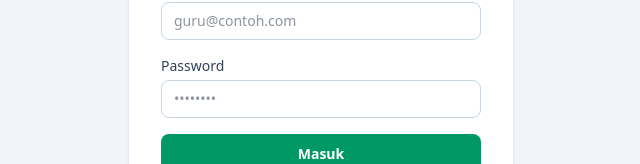
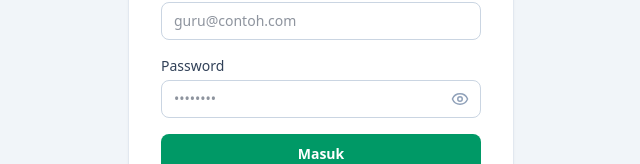
Before and after one commit to aqilaziz/absensimamsaka2026, a Next.js app: page /login in a window 1280 px wide. Shown: the part 319-483 px from the top of the page, without its empty margins (319-959 px from the left). Built offline with nearby package versions, Linux system fonts and the light colour scheme; no server answers.

Commit message:
feat: ikon mata tampil/sembunyi password di form login

```diff
--- a/app/(auth)/login/login-form.tsx
+++ b/app/(auth)/login/login-form.tsx
@@ -2,6 +2,7 @@
 
 import { useState, useTransition } from "react";
 import { useRouter } from "next/navigation";
+import { Eye, EyeOff } from "lucide-react";
 import { createClient } from "@/lib/supabase/client";
 
 export function LoginForm() {
@@ -9,6 +10,7 @@ export function LoginForm() {
   const [error, setError] = useState<string | null>(null);
   const [pending, startTransition] = useTransition();
   const [googlePending, setGooglePending] = useState(false);
+  const [tampilPassword, setTampilPassword] = useState(false);
 
   async function signInGoogle() {
     setError(null);
@@ -78,15 +80,27 @@ export function LoginForm() {
         >
           Password
         </label>
+        <div className="relative">
           <input
             id="password"
             name="password"
-          type="password"
+            type={tampilPassword ? "text" : "password"}
             required
             autoComplete="current-password"
-          className="w-full rounded-lg border border-slate-300 px-3 py-2 text-sm outline-none focus:border-emerald-500 focus:ring-2 focus:ring-emerald-100"
+            className="w-full rounded-lg border border-slate-300 px-3 py-2 pr-10 text-sm outline-none focus:border-emerald-500 focus:ring-2 focus:ring-emerald-100"
             placeholder="••••••••"
           />
+          <button
+            type="button"
+            onClick={() => setTampilPassword((v) => !v)}
+            aria-label={
+              tampilPassword ? "Sembunyikan password" : "Tampilkan password"
+            }
+            className="absolute inset-y-0 right-0 flex items-center px-3 text-slate-400 transition hover:text-slate-600"
+          >
+            {tampilPassword ? <EyeOff size={18} /> : <Eye size={18} />}
+          </button>
+        </div>
       </div>
       {error && (
         <p className="rounded-lg bg-red-50 px-3 py-2 text-sm text-red-600">
```
Lines whose indentation alone changed are shown as unchanged.
